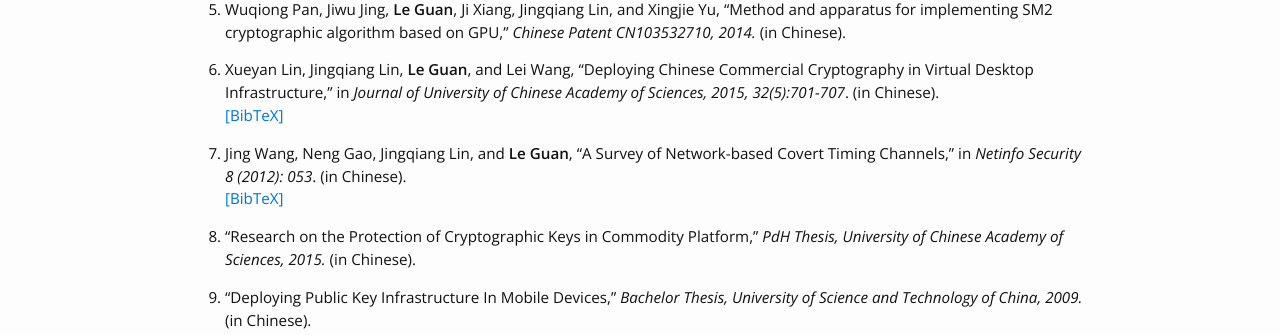
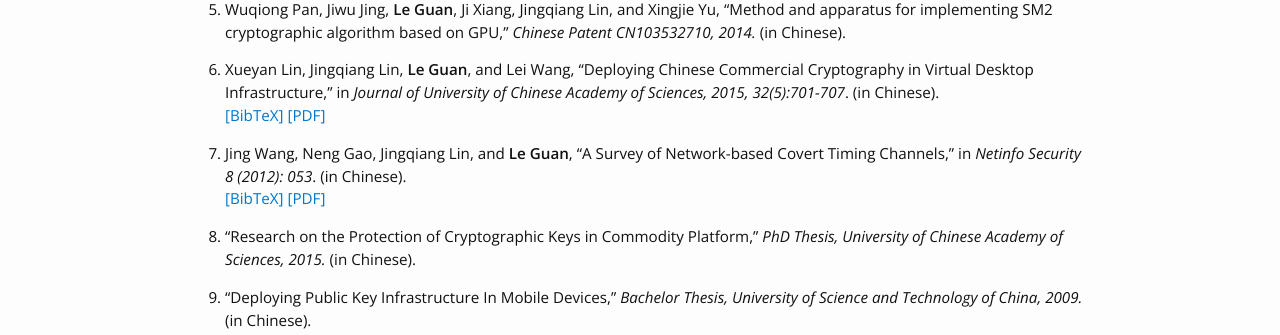
Before and after one commit to guanleustc/guanleustc.github.io, a Jekyll site: the page built from research.md, in a window 1280 px wide and 900 px high, scrolled down 1480 px. Shown: the part 350-685 px from the top of the window. Built offline with Jekyll 4.4.1, drawn with Linux system fonts in a browser that asks for light colours; some web fonts are replaced.

Commit message:
update pdf

```diff
--- a/_includes/publistC.html
+++ b/_includes/publistC.html
@@ -90,7 +90,7 @@
 <br />
 <a href="javascript:toggleBibtex('vaultIME')">[BibTeX]</a>
 <a href="javascript:toggleAbstract('vaultIME')">[Abstract]</a>
-
+<a href="vaultime.pdf">[PDF]</a>
 
 
 </p>
--- a/_includes/publistO.html
+++ b/_includes/publistO.html
@@ -39,6 +39,7 @@
 
 <br />
 <a href="javascript:toggleBibtex('smcrypto')">[BibTeX]</a>
+<a href="smcrypt.pdf">[PDF]</a>
 
 </p>
 <div id="bib_smcrypto" class="bibtex noshow">
@@ -66,7 +67,7 @@
 
 <br />
 <a href="javascript:toggleBibtex('covertsurvey')">[BibTeX]</a>
-
+<a href="covertsurvey.pdf">[PDF]</a>
 </p>
 <div id="bib_covertsurvey" class="bibtex noshow">
 <pre>
@@ -84,7 +85,7 @@
 
 
 <li ><p>
-&ldquo;Research on the Protection of Cryptographic Keys in Commodity Platform,&rdquo; <i>PdH Thesis, University of Chinese Academy of Sciences, 2015.</i> (in Chinese).
+&ldquo;Research on the Protection of Cryptographic Keys in Commodity Platform,&rdquo; <i>PhD Thesis, University of Chinese Academy of Sciences, 2015.</i> (in Chinese).
 </p>
 </li>
 
```
